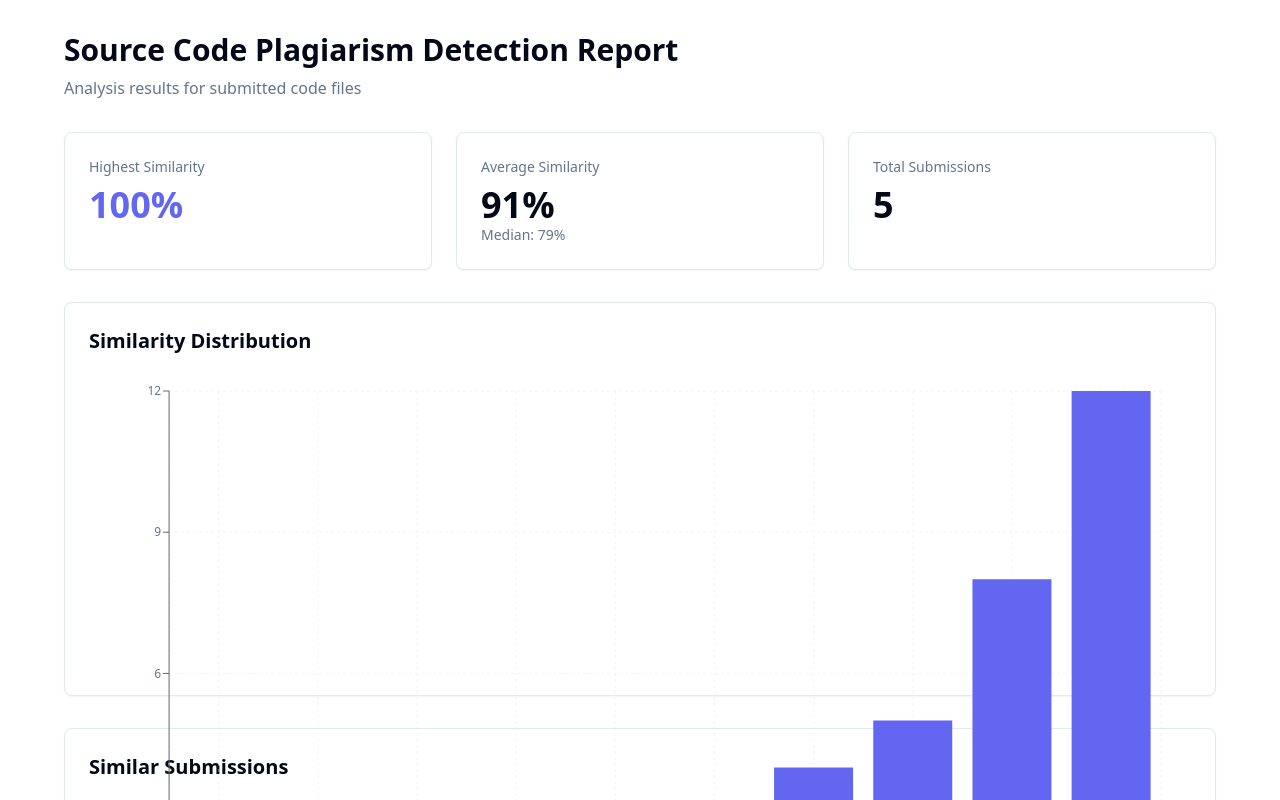
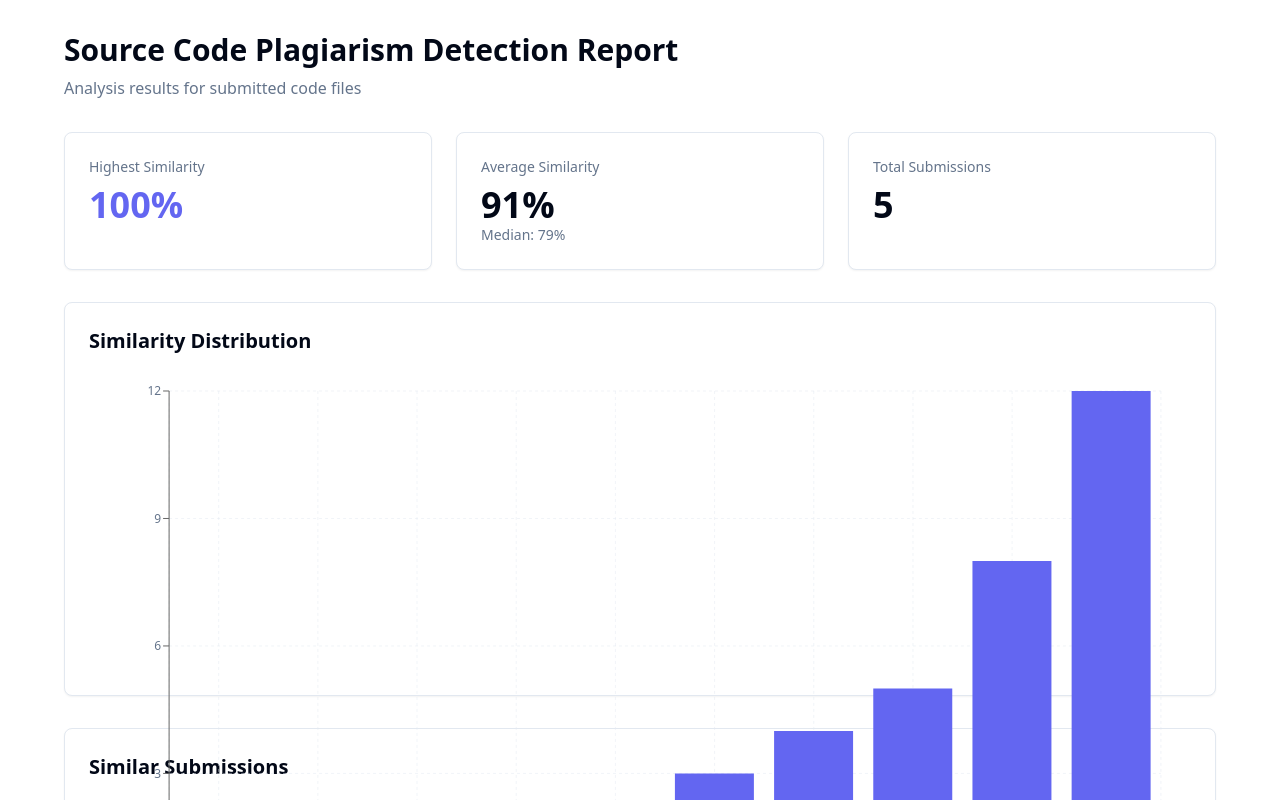
Before and after one commit to MohammadMohsinKhan/plagiarism-portal, a React (Vite) app: page /results in a window 1280 px wide. Shown: the top 800 px of the page. Built offline with nearby package versions, Linux system fonts and the light colour scheme.

Commit message:
Fix chart overflow issue
Adjusted the chart dimensions to ensure it fits within its designated segment without spilling over to adjacent areas.
[skip gpt_engineer]

```diff
--- a/src/pages/Results.tsx
+++ b/src/pages/Results.tsx
@@ -79,11 +79,19 @@ const Results = () => {
         {/* Similarity Distribution Chart */}
         <Card className="p-6 mb-8">
           <h2 className="text-xl font-semibold mb-4">Similarity Distribution</h2>
-          <div className="h-[300px] w-full">
+          <div className="w-full" style={{ height: '300px', maxHeight: '300px' }}>
             <ChartContainer config={{}}>
-              <BarChart data={distributionData} margin={{ top: 20, right: 30, left: 20, bottom: 5 }}>
+              <BarChart
+                data={distributionData}
+                margin={{ top: 20, right: 30, left: 20, bottom: 30 }}
+              >
                 <CartesianGrid strokeDasharray="3 3" />
-                <XAxis dataKey="similarity" />
+                <XAxis
+                  dataKey="similarity"
+                  angle={-45}
+                  textAnchor="end"
+                  height={60}
+                />
                 <YAxis />
                 <Tooltip />
                 <Bar dataKey="count" fill="#6366F1" />
```
